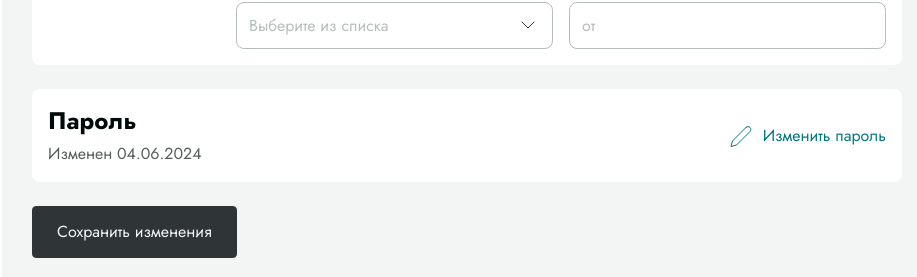
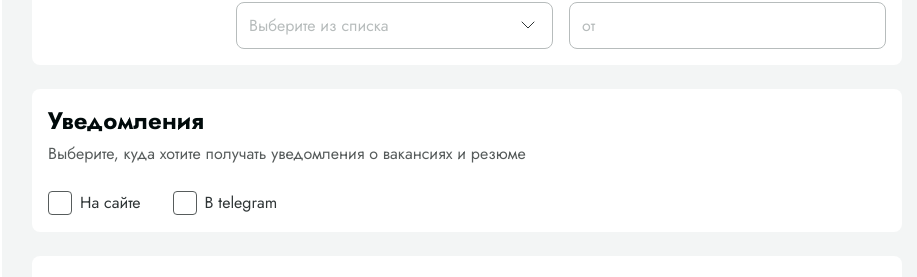
Before and after one commit to Nekkiton/LeadersHack2024, a Next.js app in the folder frontend/: page /candidate/profile in a window 1280 px wide. Shown: the part 1055-1332 px from the top of the page, without its empty margins (338-1255 px from the left). Built offline with nearby package versions, Linux system fonts and the light colour scheme; no server answers.

Commit message:
add CandidateProfileNotifications

```diff
--- a/frontend/src/components/main/candidate/CandidateProfile/CandidateProfile.tsx
+++ b/frontend/src/components/main/candidate/CandidateProfile/CandidateProfile.tsx
@@ -3,8 +3,7 @@ import { useCurCandidateUpdateProfile } from '@/api/candidates'
 import Button from '@/components/ui/Button'
 import CandidateProfileBaseInfo from './CandidateProfileBaseInfo'
 import CandidateProfilePassword from './CandidteProfilePassword'
-// import RecruiterProfileCalendar from './RecruiterProfileCalendar'
-// import RecruiterProfileNotifications from './RecruiterProfileNotifications'
+import CandidateProfileNotifications from './CandidateProfileNotifications'
 import styles from './CandidateProfile.module.scss'
 
 export default function CandidateProfile() {
@@ -21,6 +20,7 @@ export default function CandidateProfile() {
     <FormProvider {...formMethods}>
       <form className={styles.container} onSubmit={submit}>
         <CandidateProfileBaseInfo />
+        <CandidateProfileNotifications />
         <CandidateProfilePassword />
         <Button type="primary" htmlType="submit" loading={status === 'pending'}>
           Сохранить изменения
--- /dev/null
+++ b/frontend/src/components/main/candidate/CandidateProfile/CandidateProfileNotifications/CandidateProfileNotifications.module.scss
@@ -0,0 +1,25 @@
+@import '@/assets/css/config';
+
+.container {
+  @include card;
+
+  display: flex;
+  flex-direction: column;
+  gap: 24px;
+}
+
+.header {
+  display: flex;
+  flex-direction: column;
+  gap: 4px;
+}
+
+.headerHint {
+  color: $gray-3;
+}
+
+.fields {
+  display: flex;
+  align-items: center;
+  gap: 32px;
+}
--- /dev/null
+++ b/frontend/src/components/main/candidate/CandidateProfile/CandidateProfileNotifications/CandidateProfileNotifications.tsx
@@ -0,0 +1,39 @@
+import { useFormContext, Controller } from 'react-hook-form'
+import { FormData } from '../utils'
+import Checkbox from '@/components/ui/Checkbox'
+import styles from './CandidateProfileNotifications.module.scss'
+
+export default function CandidateProfileNotifications() {
+  const { control } = useFormContext<FormData>()
+
+  return (
+    <div className={styles.container}>
+      <div className={styles.header}>
+        <h3>Уведомления</h3>
+        <p className={styles.headerHint}>
+          Выберите, куда хотите получать уведомления о вакансиях и резюме
+        </p>
+      </div>
+      <div className={styles.fields}>
+        <Controller
+          control={control}
+          name="_siteNotifications"
+          render={({ field, fieldState }) => (
+            <Checkbox {...field} error={fieldState.error}>
+              На сайте
+            </Checkbox>
+          )}
+        />
+        <Controller
+          control={control}
+          name="_tgNotifications"
+          render={({ field, fieldState }) => (
+            <Checkbox {...field} error={fieldState.error}>
+              В telegram
+            </Checkbox>
+          )}
+        />
+      </div>
+    </div>
+  )
+}
--- /dev/null
+++ b/frontend/src/components/main/candidate/CandidateProfile/CandidateProfileNotifications/index.ts
@@ -0,0 +1,3 @@
+import CandidateProfileNotifications from './CandidateProfileNotifications'
+
+export default CandidateProfileNotifications
```
